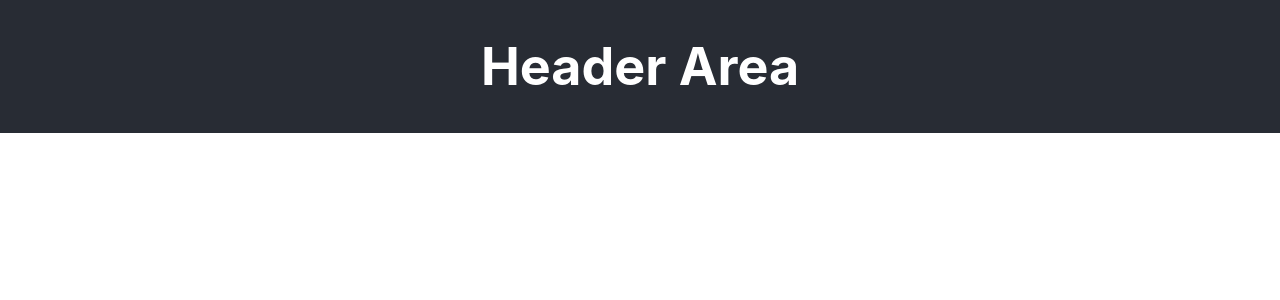
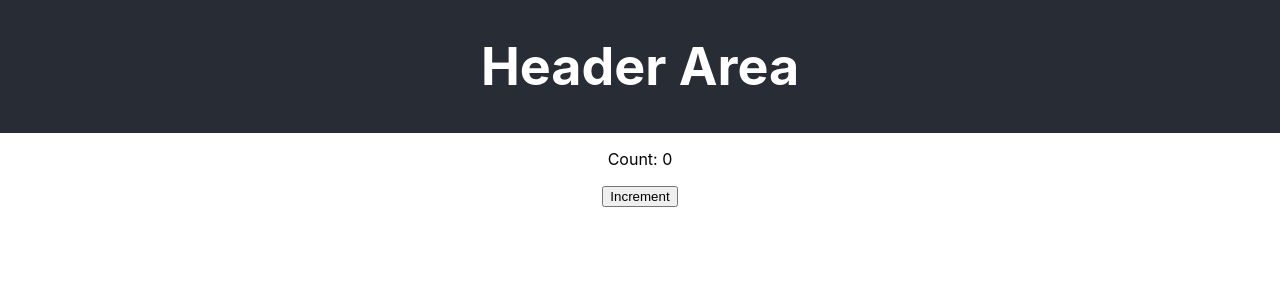
Before and after one commit to lamb0693/reactex, a React (Create React App) app: page / in a window 1280 px wide. Shown: the top 300 px of the page. Built offline with nearby package versions, Linux system fonts and the light colour scheme.

Commit message:
2nd Test

```diff
--- a/src/App.js
+++ b/src/App.js
@@ -1,12 +1,36 @@
-import logo from './logo.svg';
 import './App.css';
+import { useState, useEffect } from 'react';
+
+function ExampleComponent() {
+  const [count, setCount] = useState(0);
+
+  useEffect(() => {
+    console.log('Effect executed');
+
+    // Cleanup function
+    return () => {
+      console.log('Cleanup function executed');
+    };
+  }, [count]);
+
+  return (
+    <div>
+      <p>Count: {count}</p>
+      <button onClick={() => setCount(count + 1)}>Increment</button>
+    </div>
+  );
+}
 
 function App() {
+
   return (
     <div className="App">
       <header className="App-header">
         <h1>Header Area</h1>
       </header>
+
+      <ExampleComponent />
+
     </div>
   );
 }
```
